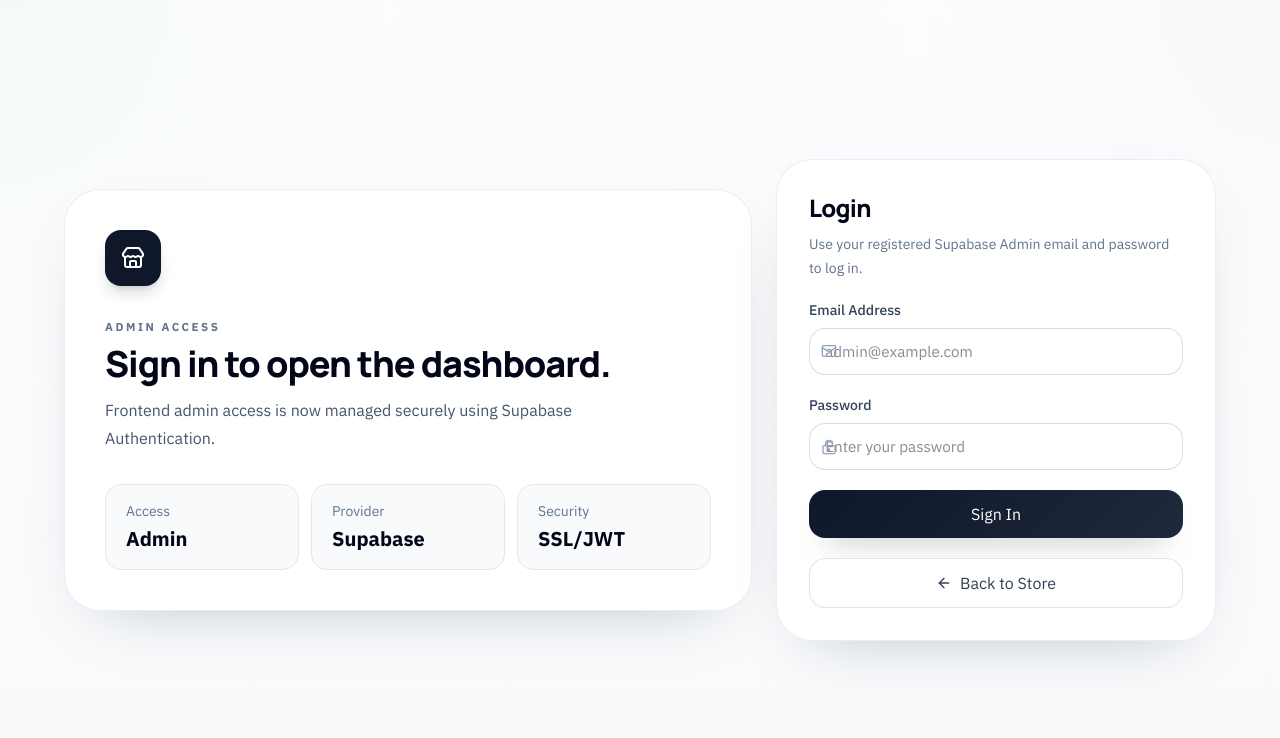
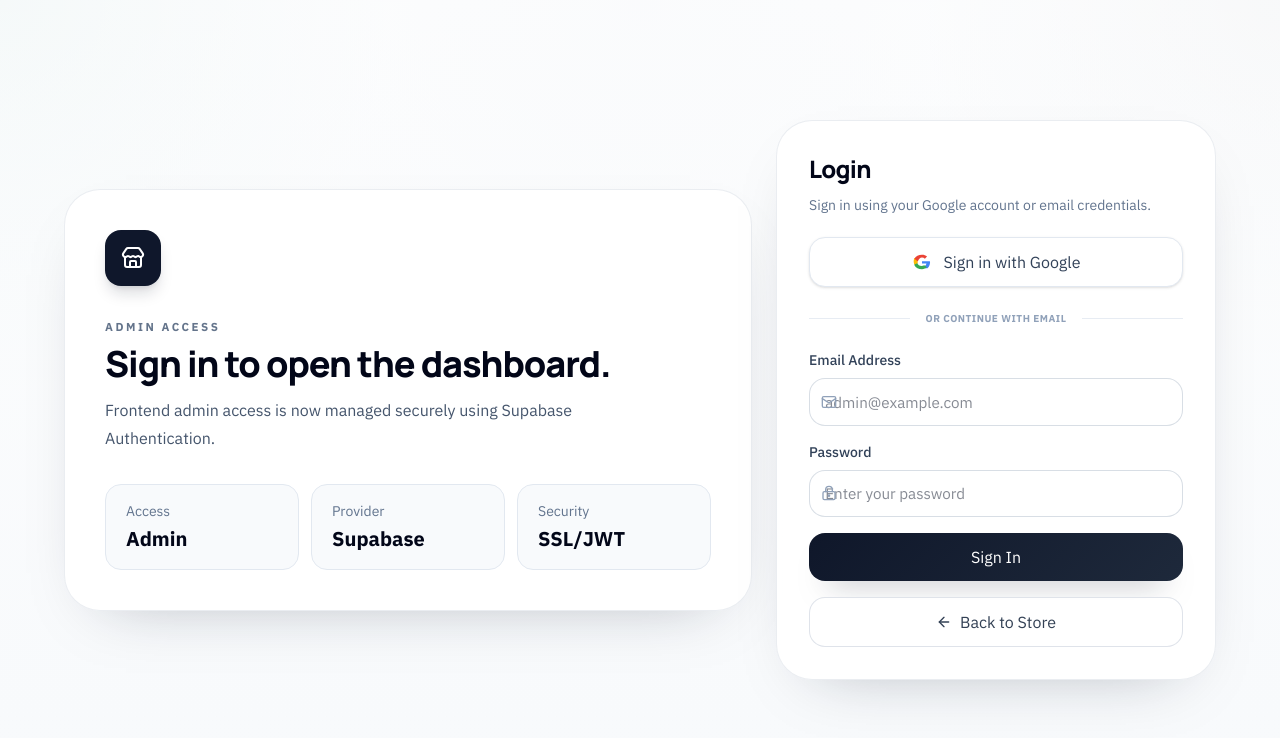
Before and after one commit to FakeaVangchhia/edawr, a Next.js app in the folder frontend/: page /admin in a window 1280 px wide. Shown: the top 738 px of the page. Built offline with nearby package versions, Linux system fonts and the light colour scheme; no server answers.

Commit message:
Google OAuth added

```diff
--- a/frontend/src/app/admin/page.tsx
+++ b/frontend/src/app/admin/page.tsx
@@ -12,8 +12,27 @@ export default function AdminPage() {
   const router = useRouter();
   const [adminUser, setAdminUser] = useState<AdminSession | null>(null);
   const [isInitialized, setIsInitialized] = useState(false);
+  const [errorParam, setErrorParam] = useState<string | null>(null);
 
   const supabase = createClient();
+
+  // Check for oauth/callback errors in the URL
+  useEffect(() => {
+    if (typeof window !== 'undefined') {
+      const params = new URLSearchParams(window.location.search);
+      const err = params.get('error');
+      if (err) {
+        setErrorParam(
+          err === 'auth-failed'
+            ? 'Google authentication failed. Please try again.'
+            : decodeURIComponent(err)
+        );
+        // Clear the error parameter from URL to prevent showing on refresh
+        const cleanUrl = window.location.pathname;
+        window.history.replaceState({}, document.title, cleanUrl);
+      }
+    }
+  }, []);
 
   useEffect(() => {
     // Load session storage and sync with Supabase Auth client-side only
@@ -89,6 +108,7 @@ export default function AdminPage() {
         <AdminLogin
           onBackToStore={handleBackToStore}
           onLogin={handleLogin}
+          initialError={errorParam}
         />
       )}
     </div>
--- /dev/null
+++ b/frontend/src/app/auth/callback/route.ts
@@ -0,0 +1,26 @@
+import { NextResponse } from 'next/server';
+import { createClient } from '@/utils/supabase/server';
+import { cookies } from 'next/headers';
+
+export async function GET(request: Request) {
+  const { searchParams, origin } = new URL(request.url);
+  const code = searchParams.get('code');
+  // If next parameter is provided, redirect to that route, default to /admin
+  const next = searchParams.get('next') ?? '/admin';
+
+  if (code) {
+    try {
+      const cookieStore = await cookies();
+      const supabase = createClient(cookieStore);
+      const { error } = await supabase.auth.exchangeCodeForSession(code);
+      if (!error) {
+        return NextResponse.redirect(`${origin}${next}`);
+      }
+    } catch {
+      // Catch-all for cookie store or network errors
+    }
+  }
+
+  // If there's no code or exchange fails, redirect to /admin with error message
+  return NextResponse.redirect(`${origin}/admin?error=auth-failed`);
+}
--- a/frontend/src/components/AdminLogin.tsx
+++ b/frontend/src/components/AdminLogin.tsx
@@ -1,6 +1,6 @@
 'use client';
 
-import { FormEvent, useMemo, useState } from 'react';
+import { FormEvent, useEffect, useMemo, useState } from 'react';
 import { ArrowLeft, LockKeyhole, Mail, Store } from 'lucide-react';
 import { createClient } from '@/utils/supabase/client';
 import { AdminSession } from '../types';
@@ -8,20 +8,50 @@ import { AdminSession } from '../types';
 type AdminLoginProps = {
   onBackToStore: () => void;
   onLogin: (session: AdminSession) => void;
+  initialError?: string | null;
 };
 
-export default function AdminLogin({ onBackToStore, onLogin }: AdminLoginProps) {
+export default function AdminLogin({ onBackToStore, onLogin, initialError }: AdminLoginProps) {
   const [email, setEmail] = useState('');
   const [password, setPassword] = useState('');
   const [isSubmitting, setIsSubmitting] = useState(false);
-  const [error, setError] = useState('');
+  const [error, setError] = useState(initialError || '');
 
   const supabase = createClient();
 
   const helperText = useMemo(
-    () => 'Use your registered Supabase Admin email and password to log in.',
+    () => 'Sign in using your Google account or email credentials.',
     []
   );
+
+  // Sync initialError from props to state
+  useEffect(() => {
+    if (initialError) {
+      setError(initialError);
+    }
+  }, [initialError]);
+
+  const handleGoogleLogin = async () => {
+    setError('');
+    setIsSubmitting(true);
+    try {
+      const { error: oauthError } = await supabase.auth.signInWithOAuth({
+        provider: 'google',
+        options: {
+          redirectTo: `${window.location.origin}/auth/callback`,
+        },
+      });
+
+      if (oauthError) {
+        throw oauthError;
+      }
+      // Note: The browser will redirect to Google's authentication page.
+      // We don't reset isSubmitting because the page is about to unload.
+    } catch (err) {
+      setError(err instanceof Error ? err.message : 'Unable to sign in with Google.');
+      setIsSubmitting(false);
+    }
+  };
 
   const handleSubmit = async (event: FormEvent<HTMLFormElement>) => {
     event.preventDefault();
@@ -93,12 +123,36 @@ export default function AdminLogin({ onBackToStore, onLogin }: AdminLoginProps)
         </section>
 
         <section className="panel rounded-[2.25rem] p-6 sm:p-8">
-          <form onSubmit={handleSubmit} className="space-y-5">
+          <div className="space-y-5">
             <div>
               <h2 className="text-2xl font-black tracking-tight text-slate-950">Login</h2>
               <p className="mt-2 text-sm leading-6 text-slate-500">{helperText}</p>
             </div>
 
+            {/* Google OAuth Login Action */}
+            <button
+              type="button"
+              onClick={handleGoogleLogin}
+              disabled={isSubmitting}
+              className="relative flex w-full items-center justify-center gap-3 rounded-2xl border border-slate-200 bg-white px-4 py-3 text-sm font-semibold text-slate-700 shadow-sm transition-all duration-200 hover:bg-slate-50 hover:border-slate-300 hover:shadow-md hover:text-slate-950 active:bg-slate-100 disabled:opacity-60 disabled:cursor-not-allowed cursor-pointer focus:outline-none focus:ring-2 focus:ring-slate-500/20"
+            >
+              <svg className="h-5 w-5 shrink-0" viewBox="0 0 24 24" width="24" height="24" xmlns="http://www.w3.org/2000/svg">
+                <path d="M21.35,11.1H12v2.7h5.38c-0.24,1.28 -0.96,2.37 -2.04,3.1v2.58h3.3c1.93,-1.78 3.04,-4.4 3.04,-7.4C21.68,11.72 21.56,11.38 21.35,11.1z" fill="#4285F4" />
+                <path d="M12,20.6c2.43,0 4.47,-0.8 5.96,-2.2l-3.3,-2.58c-0.92,0.62 -2.1,0.98 -3.3,0.98 -2.33,0 -4.3,-1.57 -5,-3.68H2.92v2.66C4.41,18.73 7.97,20.6 12,20.6z" fill="#34A853" />
+                <path d="M7,13.12c-0.18,-0.54 -0.28,-1.11 -0.28,-1.7 0,-0.59 0.1,-1.16 0.28,-1.7V7.06H2.92c-0.6,1.2 -0.94,2.56 -0.94,4.02s0.34,2.82 0.94,4.02L7,13.12z" fill="#FBBC05" />
+                <path d="M12,6.72c1.32,0 2.5,0.45 3.44,1.35l2.58,-2.58C16.46,4.08 14.42,3.4 12,3.4c-4.03,0 -7.59,1.87 -9.08,4.82l4.08,3.12C7.7,9.23 9.67,6.72 12,6.72z" fill="#EA4335" />
+              </svg>
+              <span>{isSubmitting ? 'Connecting...' : 'Sign in with Google'}</span>
+            </button>
+
+            {/* Divider */}
+            <div className="relative flex items-center py-1">
+              <div className="flex-grow border-t border-slate-200/80"></div>
+              <span className="mx-4 flex-shrink text-[10px] font-bold uppercase tracking-wider text-slate-400">or continue with email</span>
+              <div className="flex-grow border-t border-slate-200/80"></div>
+            </div>
+
+            <form onSubmit={handleSubmit} className="space-y-4">
               <label className="block">
                 <span className="mb-2 block text-sm font-medium text-slate-700">Email Address</span>
                 <div className="relative">
@@ -138,7 +192,7 @@ export default function AdminLogin({ onBackToStore, onLogin }: AdminLoginProps)
               <button
                 type="submit"
                 disabled={isSubmitting}
-              className="primary-action inline-flex w-full items-center justify-center rounded-2xl px-4 py-3 text-sm font-semibold transition disabled:cursor-not-allowed disabled:opacity-60"
+                className="primary-action inline-flex w-full items-center justify-center rounded-2xl px-4 py-3 text-sm font-semibold transition disabled:cursor-not-allowed disabled:opacity-60 cursor-pointer"
               >
                 {isSubmitting ? 'Signing in...' : 'Sign In'}
               </button>
@@ -146,12 +200,13 @@ export default function AdminLogin({ onBackToStore, onLogin }: AdminLoginProps)
               <button
                 type="button"
                 onClick={onBackToStore}
-              className="secondary-action inline-flex w-full items-center justify-center gap-2 rounded-2xl px-4 py-3 text-sm font-semibold transition"
+                className="secondary-action inline-flex w-full items-center justify-center gap-2 rounded-2xl px-4 py-3 text-sm font-semibold transition cursor-pointer"
               >
                 <ArrowLeft className="h-4 w-4" />
                 Back to Store
               </button>
             </form>
+          </div>
         </section>
       </div>
     </div>
```
Also changed, not shown: 1 other file (tests, documents, lock files or other folders). Lines whose indentation alone changed are shown as unchanged.
